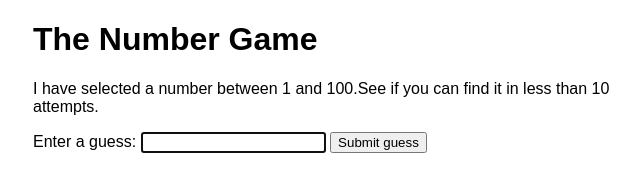
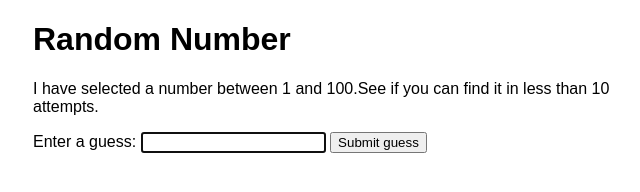
Before and after one commit to pyro743/pyro743.github.io, a plain HTML site: page index.html in a window 1280 px wide. Shown: the whole page, without its empty margins (287-927 px from the left). Drawn offline with Linux system fonts and the light colour scheme.

Commit message:
Update index.html

```diff
--- a/index.html
+++ b/index.html
@@ -3,7 +3,7 @@
   <head>
     <meta charset="utf-8">
 
-    <title>The Number Game</title>
+    <title>Random Number</title>
 
     <style>
       html {
@@ -23,7 +23,7 @@
   </head>
 
   <body>
-    <h1>The Number Game</h1>
+    <h1>Random Number</h1>
 
     <p>I have selected a number between 1 and 100.See if you can find it in less than 10 attempts.</p>
 
```
